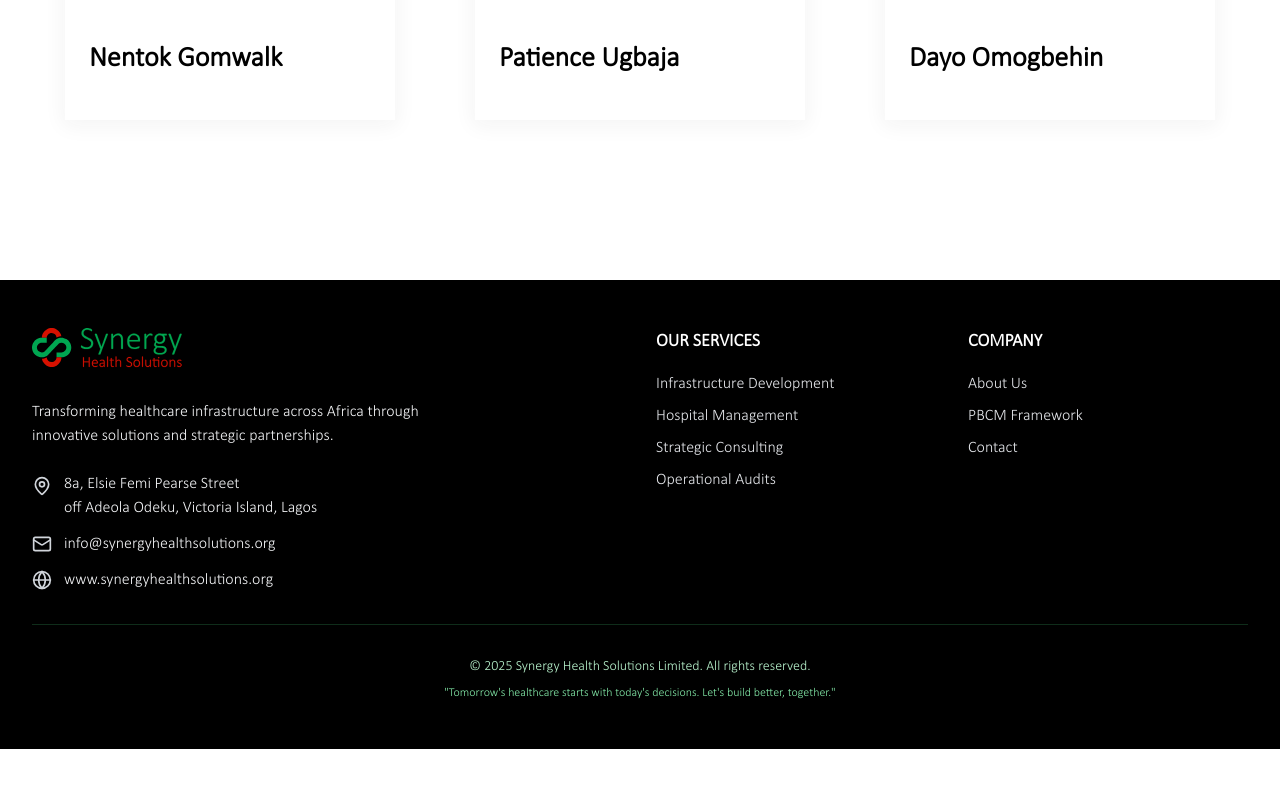
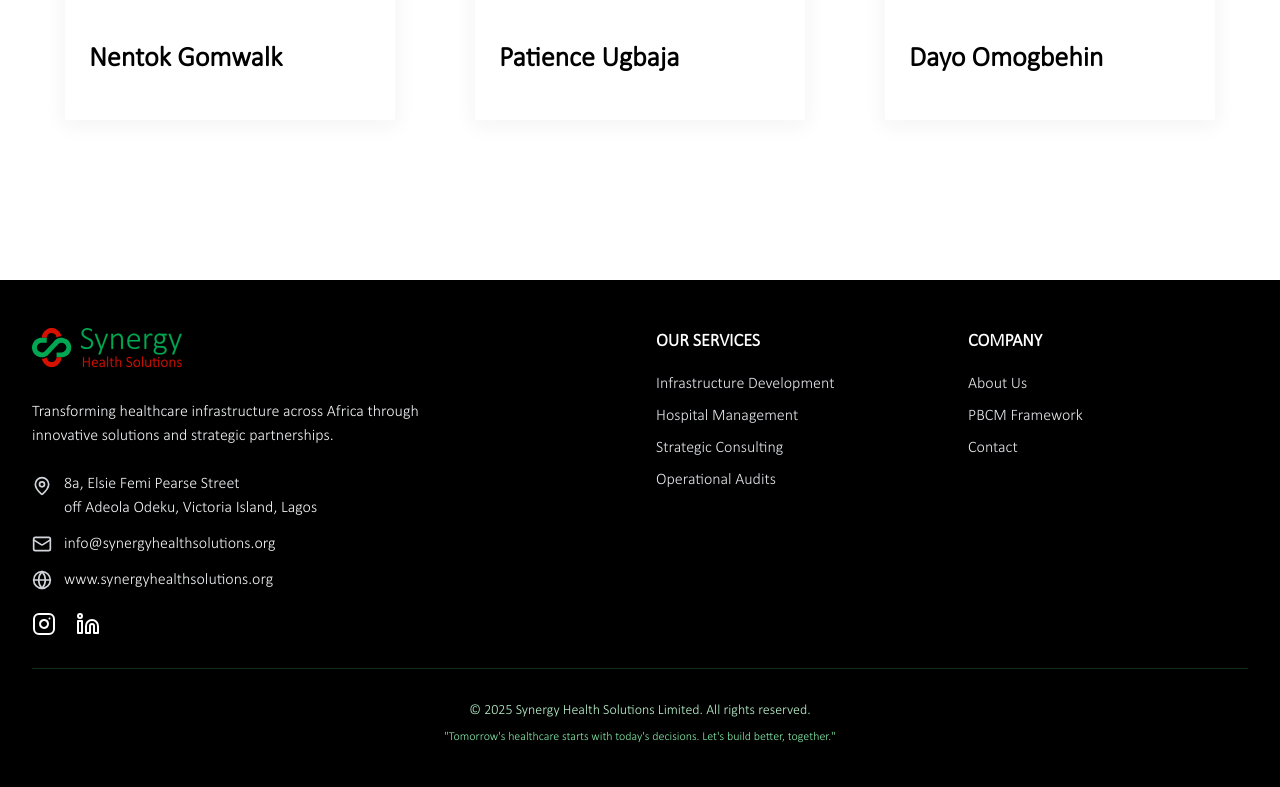
Before and after one commit to marketintelsolutions/synergyhealth, a React (Create React App) app: page /team in a window 1280 px wide. Shown: the part 1933-2720 px from the top of the page. Before the commit the page ends 2682 px from the top, so only its background shows below. Built offline with nearby package versions, Linux system fonts and the light colour scheme.

Commit message:
general fixes

```diff
--- a/src/components/About/TeamMemberModal.js
+++ b/src/components/About/TeamMemberModal.js
@@ -20,12 +20,12 @@
             >
                 <span onClick={modal.close} className="absolute cursor-pointer top-5 right-5"><IoClose size={25} /></span>
                 <div className="w-full lg:max-w-[40%]"><img src={img} alt="person" className="h-full w-full object-cover" /></div>
-                <div className="w-full lg:max-w-[50%] px-6 lg:px-0 lg:py-20">
+                <div className="w-full overflow-y-scroll lg:max-w-[50%] px-6 lg:px-0 lg:py-20">
                     <h2 className="text-[30px]">{name}</h2>
                     {/* <p className="text-primaryBlue mt-4 font-light">Executive Property Manager</p> */}
 
                     <h3 className="font-bold underline mt-8 mb-6">About:</h3>
-                    <div className="flex flex-col gap-5 max-h-[500px] overflow-y-scroll">
+                    <div className="flex flex-col gap-5 max-h-[500px]">
                         {
                             desc.map((item) => (
 
--- a/src/components/Layout/Footer.tsx
+++ b/src/components/Layout/Footer.tsx
@@ -1,5 +1,13 @@
 import React from "react";
-import { Plus, Mail, MapPin, Globe } from "lucide-react";
+import {
+  Plus,
+  Mail,
+  MapPin,
+  Globe,
+  Instagram,
+  Linkedin,
+  LinkedinIcon,
+} from "lucide-react";
 import { Link } from "react-router-dom";
 
 const Footer: React.FC = () => {
@@ -39,13 +47,24 @@
                 <p className="text-gray-100">www.synergyhealthsolutions.org</p>
               </div>
             </div>
+
+            <div className="mt-5 flex gap-5">
+              <a target="_blank" href="https://instagram.com">
+                <span>
+                  <Instagram />
+                </span>
+              </a>
+              <a target="_blank" href="https://linkedin.com">
+                <span>
+                  <LinkedinIcon />
+                </span>
+              </a>
+            </div>
           </div>
 
           {/* Services */}
           <div>
-            <h4 className="text-lg font-bold mb-4 uppercase">
-              Our Services
-            </h4>
+            <h4 className="text-lg font-bold mb-4 uppercase">Our Services</h4>
             <ul className="space-y-2 text-gray-200">
               <li>
                 <Link
```
